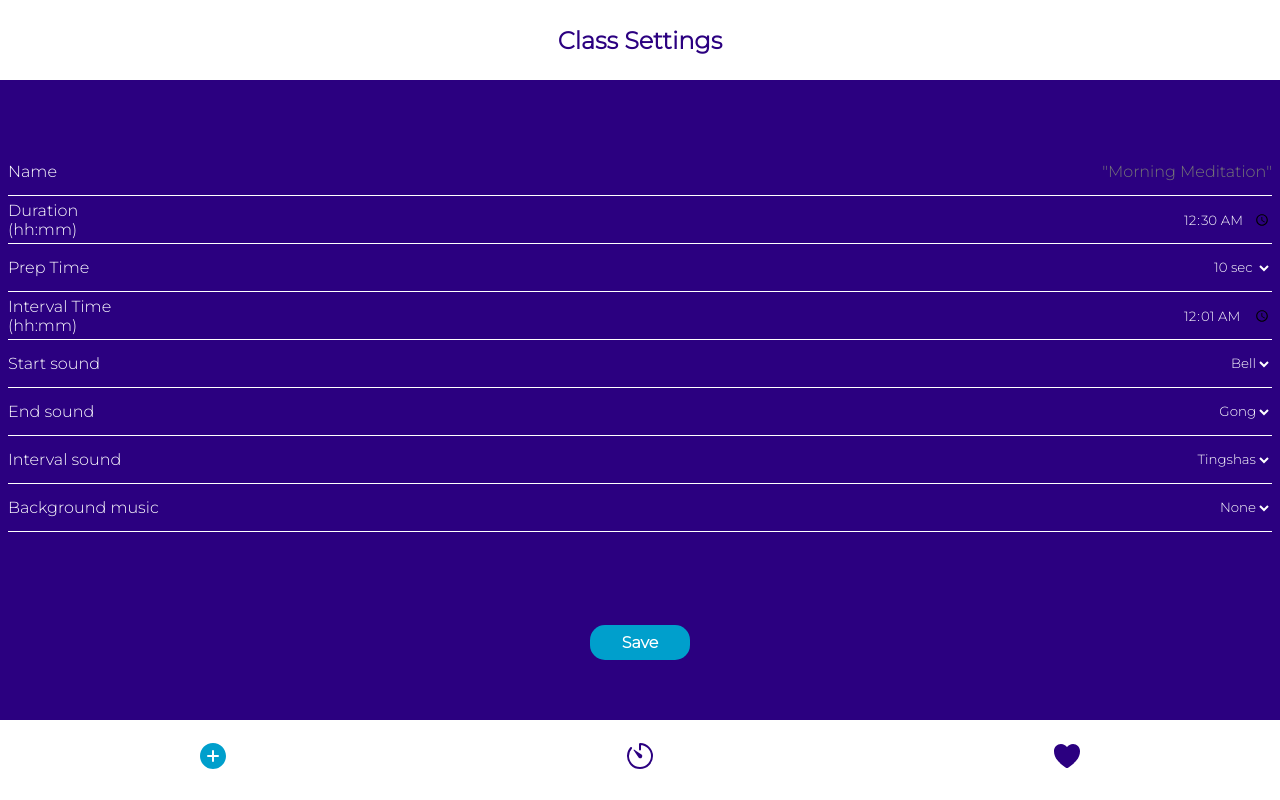
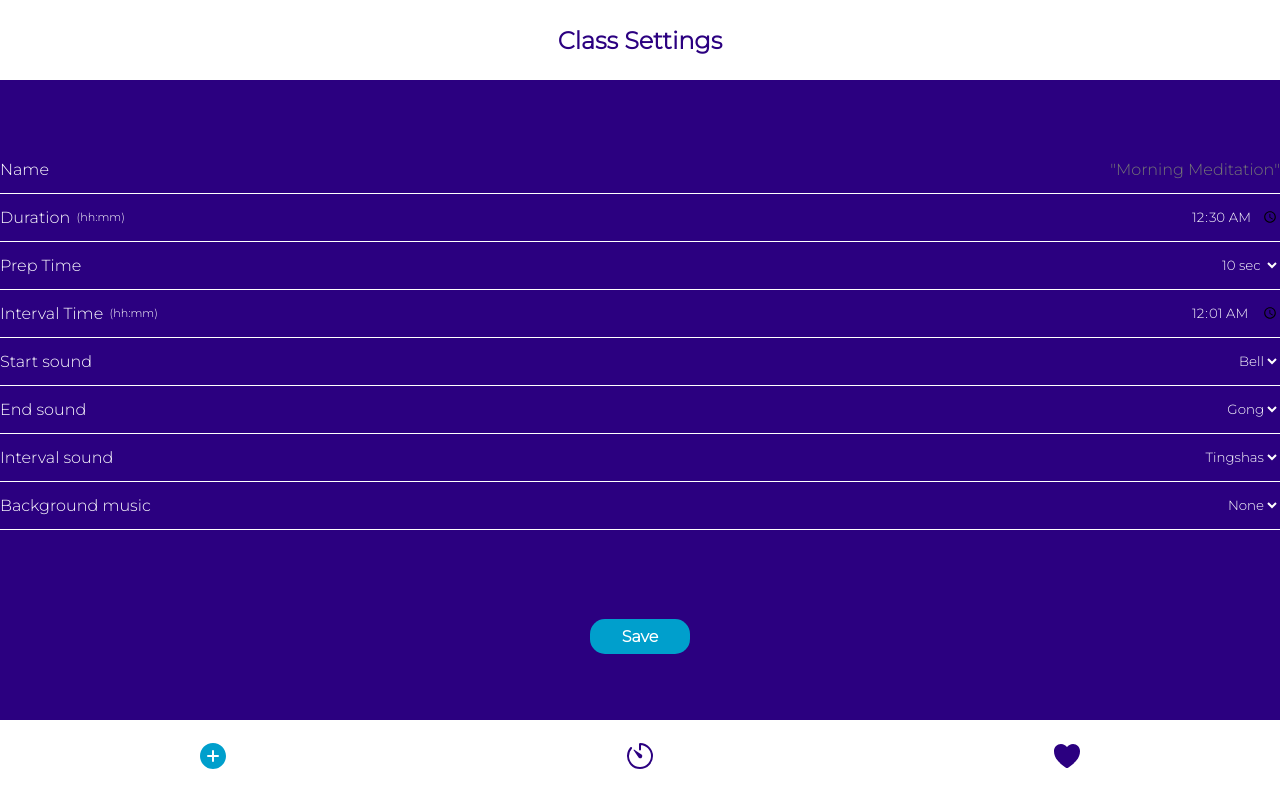
Before and after one commit to adrianammt/interval-timer, a React (Create React App) app: page /create in a window 1280 px wide. Built offline with nearby package versions, Linux system fonts and the light colour scheme.

Commit message:
Delete phase css, add css for new input description

```diff
--- a/src/components/SettingsForm.css
+++ b/src/components/SettingsForm.css
@@ -2,7 +2,6 @@
   width: 100%;
   display: flex;
   flex-direction: column;
-  padding: 0.5em;
   color: var(--color-text-onDark);
 }
 
@@ -17,6 +16,15 @@
 .form-component:focus-within {
   border-bottom: 3px solid white;
   transition: 0.3s ease-in-out;
+}
+
+.form-component__time {
+  display: flex;
+}
+.form-component__time p {
+  font-size: 0.7rem;
+  margin-left: 0.4rem;
+  align-self: center;
 }
 
 .form input {
@@ -54,15 +62,6 @@
   background-color: var(--color-accent-onAction);
 }
 
-.phase-picker {
-  border: none;
-  background: none;
-  color: var(--color-text-onDark);
-}
-.phase-picker:focus {
-  width: 200px;
-}
-
 .option {
   background-color: var(--color-text-onDark);
   border: none;
```
